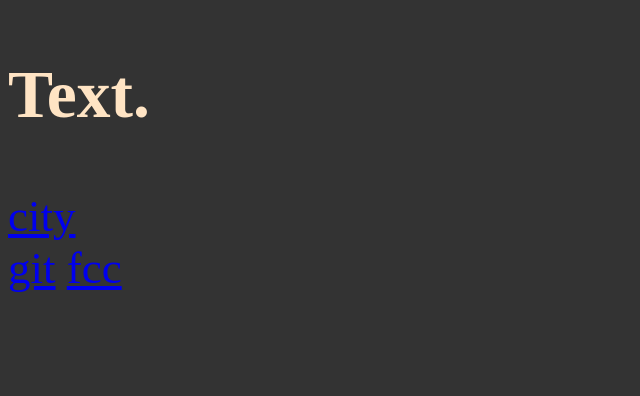
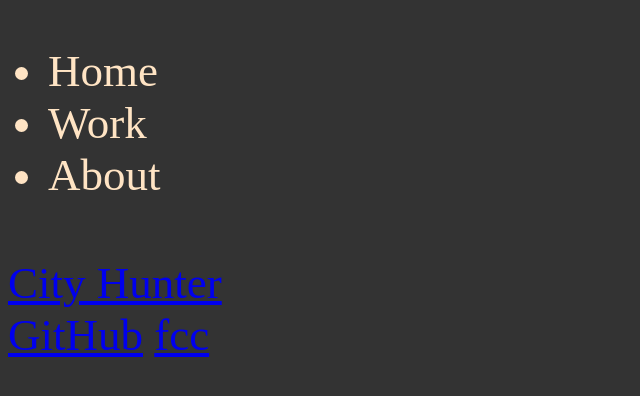
Before and after one commit to amandakibende/portfolio_fcc, a plain HTML site: page index.html in a window 1280 px wide. Shown: the whole page, without its empty margins (0-640 px from the left). Drawn offline with Linux system fonts and the light colour scheme.

Commit message:
update navbar

```diff
--- a/index.html
+++ b/index.html
@@ -7,16 +7,22 @@
     <title>Portfolio</title>
   </head>
   <body>
-    <nav id="navbar"></nav>
+    <nav id="navbar">
+      <ul>
+        <li>Home</li>
+        <li>Work</li>
+        <li>About</li>
+    </nav>
     <section id="welcome-section">
-      <h1>Text.</h1>
+      <h1></h1>
+
     </section>
     <section id="projects" class="project-tile">
       <a
         href="https://cityhuntertributepage.netlify.app/"
         target="_blank"
         rel="noopener noreferrer"
-        >city</a
+        >City Hunter</a
       >
     </section>
     <footer>
@@ -25,7 +31,7 @@
         target="_blank"
         rel="noopener noreferrer"
         id="profile-link"
-        >git</a
+        >GitHub</a
       >
       <a
         href="https://www.freecodecamp.org/fccef15277a-111e-4da8-8a25-bac407d9c896"
```
